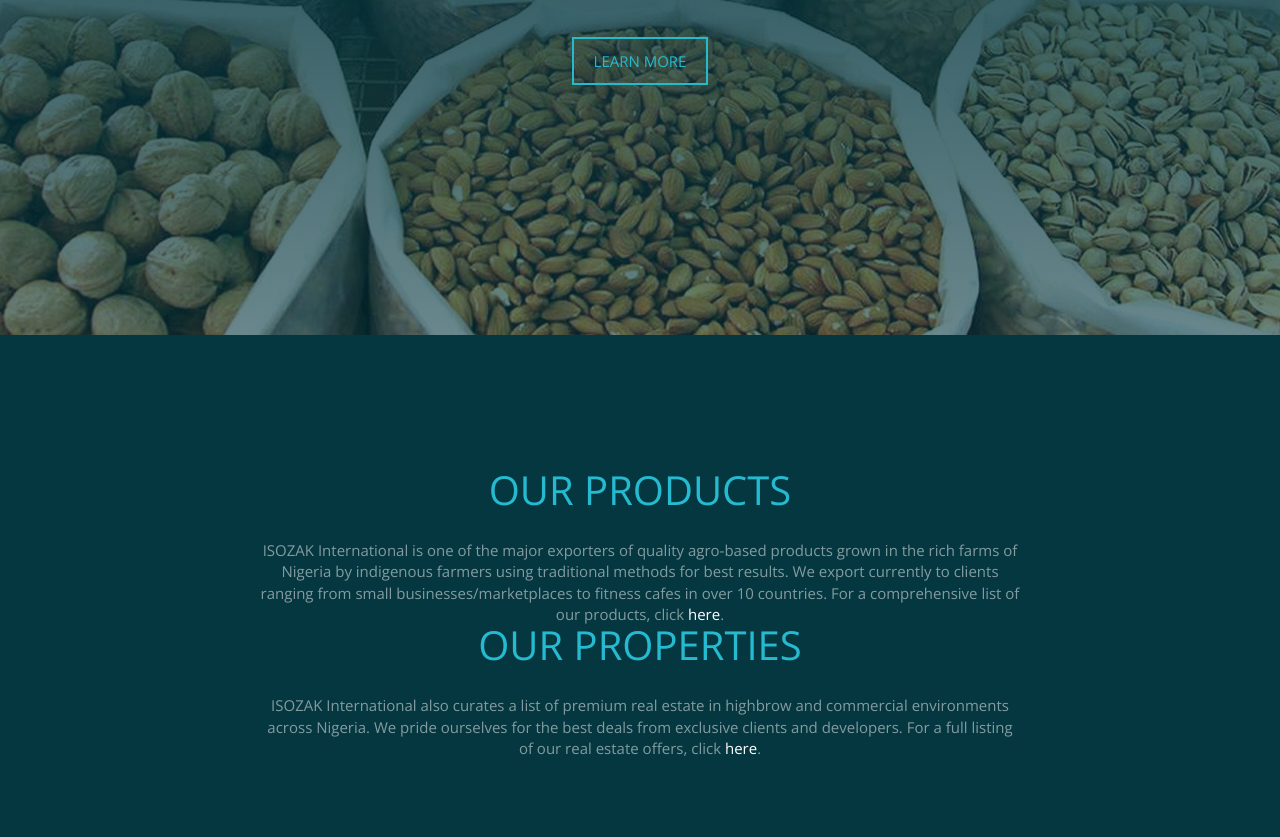
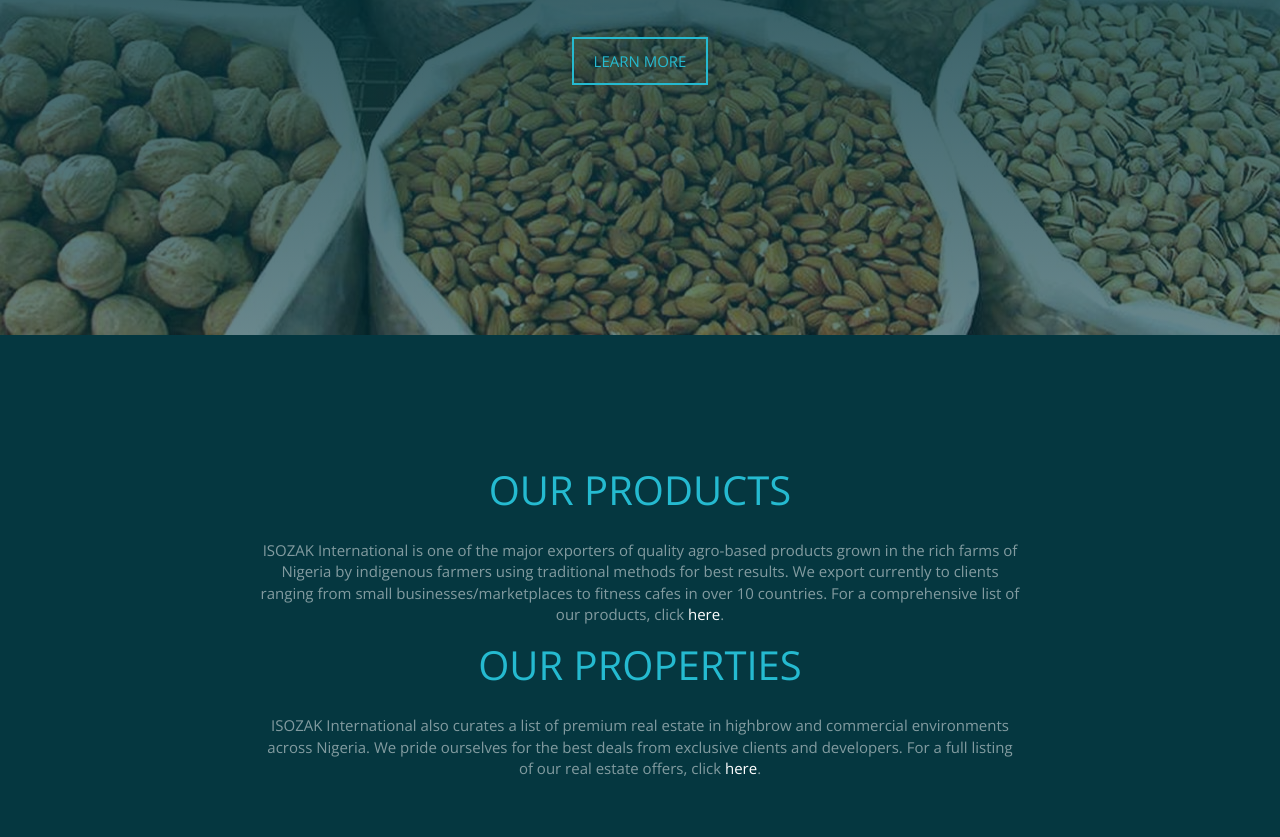
Before and after one commit to alnwoks/isozak-website, a plain HTML site: page index.html in a window 1280 px wide. Shown: the part 385-1222 px from the top of the page. Drawn offline with nearby package versions, Linux system fonts and the light colour scheme.

Commit message:
modified index. html

```diff
--- a/index.html
+++ b/index.html
@@ -76,7 +76,7 @@
   <div class="container">
     <div class="col-md-8 col-md-offset-2 section-title">
       <h2>Our Products</h2>
-      <p>ISOZAK International is one of the major exporters of quality agro-based products grown in the rich farms of Nigeria by indigenous farmers using traditional methods for best results. We export currently to clients ranging from small businesses/marketplaces to fitness cafes in over 10 countries. For a comprehensive list of our products, click <a href="products.html">here</a>.</p>
+      <p>ISOZAK International is one of the major exporters of quality agro-based products grown in the rich farms of Nigeria by indigenous farmers using traditional methods for best results. We export currently to clients ranging from small businesses/marketplaces to fitness cafes in over 10 countries. For a comprehensive list of our products, click <a href="products.html">here</a>.</p><br/>
       <h2>Our Properties</h2>
       <p>ISOZAK International also curates a list of premium real estate in highbrow and commercial environments across Nigeria. We pride ourselves for the best deals from exclusive clients and developers. For a full listing of our real estate offers, click <a href="estate.html">here</a>.</p>
     </div>
```
